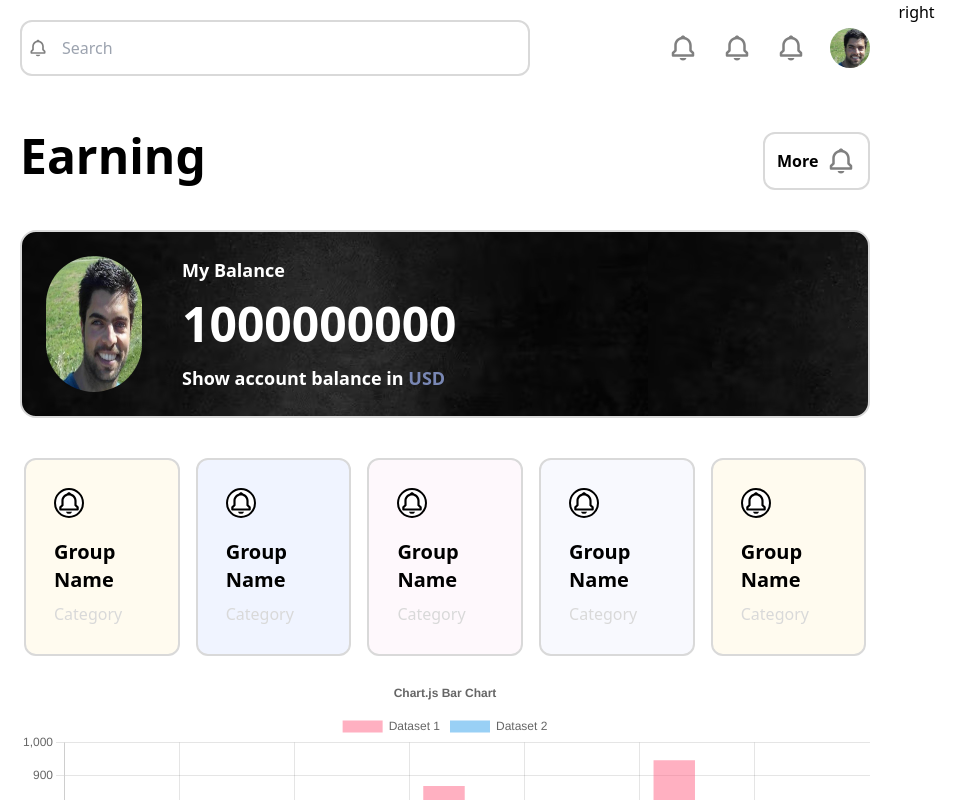
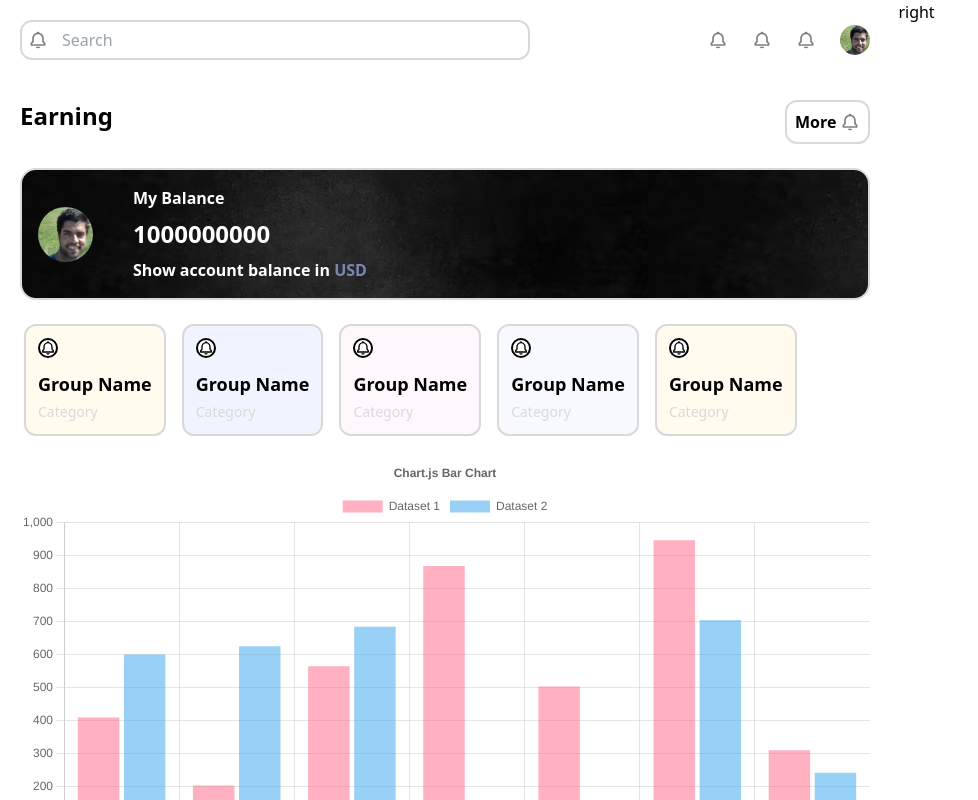
Before and after one commit to leeya018/equal-bill-firebase, a Next.js app: page / in a window 1280 px wide. Shown: the top 800 px of the page, without its empty margins (0-978 px from the left). Built offline with nearby package versions, Linux system fonts and the light colour scheme; no server answers.

Commit message:
fix style left

```diff
--- a/components/BlackBlock.jsx
+++ b/components/BlackBlock.jsx
@@ -8,22 +8,24 @@ import Image from "next/image";
 export default function BlackBlock() {
   return (
     <div
-      className="mb-5 mx-5 p-6 border-2
+      className="mb-1 mx-5 p-4 border-2
      border-gray rounded-2xl  text-white
   flex justify-start gap-10 bg-zebra"
     >
       {/* <PieChart style={{ width: "10%", height: "10%" }} /> */}
-      <Image
-        alt="profile image"
-        width={96}
-        height={96}
-        className="rounded-full "
-        src={"/me.jpg"}
-      />
-      <div className="flex flex-col  justify-around gap-4">
-        <div className="font-semibold text-lg">My Balance </div>
-        <div className="font-bold text-5xl">1000000000</div>
-        <div className="font-semibold text-lg">
+      <div className="flex justify-center items-center">
+        <Image
+          alt="profile image"
+          width={55}
+          height={55}
+          className="rounded-full "
+          src={"/me.jpg"}
+        />
+      </div>
+      <div className="flex flex-col  justify-around gap-2">
+        <div className="font-semibold text-md">My Balance </div>
+        <div className="font-bold text-2xl">1000000000</div>
+        <div className="font-semibold text-md">
           Show account balance in <span className="text-[#7987B4]"> USD</span>
         </div>
       </div>
--- /dev/null
+++ b/components/GroupGraphResult.jsx
@@ -0,0 +1,17 @@
+import * as React from "react";
+import Nav from "./Nav";
+import { BiBell } from "react-icons/bi";
+import Title from "./Titlle";
+import PieChart from "./PieChart";
+import Image from "next/image";
+import BlackBlock from "./BlackBlock";
+import Groups from "./Groups";
+import VerticalChart from "./VerticalChart";
+
+export default function GroupGraphResult() {
+  return (
+    <div>
+      <VerticalChart style={{ width: "10%", height: "10%" }} />
+    </div>
+  );
+}
--- a/components/Groups.jsx
+++ b/components/Groups.jsx
@@ -20,16 +20,16 @@ export default function Groups() {
 function Group({ className }) {
   return (
     <div
-      className={`p-7 flex flex-col border-2 border-gray
-      rounded-xl gap-2 ${className}`}
+      className={`p-3 flex flex-col border-2 border-gray
+      rounded-xl gap-1 ${className}`}
     >
       <BiBell
-        size={30}
+        size={20}
         color="black"
-        className="border-2 rounded-full bg-white mb-3"
+        className="border-2 rounded-full bg-white mb-2"
       />
-      <div className="text-xl font-semibold">Group Name</div>
-      <div className="text-gray ">Category</div>
+      <div className="text-lg font-semibold">Group Name</div>
+      <div className="text-gray text-sm">Category</div>
     </div>
   );
 }
--- a/components/Nav.jsx
+++ b/components/Nav.jsx
@@ -4,7 +4,7 @@ import Image from "next/image";
 
 export default function Nav() {
   return (
-    <div className="mb-4  bg-white w-full flex justify-between items-center text-black">
+    <div className="  bg-white w-full flex justify-between items-center text-black">
       <div className=" p-5 flex justify-between items-center w-full  ">
         <div className="relative flex items-center w-[60%]">
           <BiBell size={20} color="gray" className="absolute my-auto left-2 " />
@@ -12,18 +12,18 @@ export default function Nav() {
           <input
             type="text"
             placeholder="Search"
-            className="pl-10 h-14  w-full border-2 border-gray rounded-xl"
+            className="pl-10 h-10  w-full border-2 border-gray rounded-xl"
           />
         </div>
         <div className="flex gap-6 items-center">
-          <BiBell size={30} color="gray" />
-          <BiBell size={30} color="gray" />
-          <BiBell size={30} color="gray" />
+          <BiBell size={20} color="gray" />
+          <BiBell size={20} color="gray" />
+          <BiBell size={20} color="gray" />
 
           <Image
             alt="profile image"
-            width={40}
-            height={40}
+            width={30}
+            height={30}
             className="rounded-full "
             src={"/me.jpg"}
           />
--- a/components/Titlle.jsx
+++ b/components/Titlle.jsx
@@ -4,14 +4,14 @@ import Image from "next/image";
 
 export default function Title() {
   return (
-    <div className="p-5 mb-5 w-full flex justify-between ">
-      <div className=" font-bold text-5xl">Earning</div>
+    <div className="p-5 mb-1 w-full flex justify-between ">
+      <div className=" font-bold text-2xl">Earning</div>
       <button
-        className="p-3 flex justify-around items-center
-    rounded-xl border-2 border-gray gap-2"
+        className="p-2 flex justify-around items-center
+    rounded-xl border-2 border-gray gap-1"
       >
         <div className="font-semibold">More</div>
-        <BiBell size={30} color="gray" />
+        <BiBell size={20} color="gray" />
       </button>
     </div>
   );
--- a/components/VerticalChart.jsx
+++ b/components/VerticalChart.jsx
@@ -51,6 +51,6 @@ export const data = {
   ],
 };
 
-export default function VerticalChart() {
-  return <Bar options={options} data={data} className="mx-5" />;
+export default function VerticalChart({ style }) {
+  return <Bar options={options} data={data} style={style} className="mx-5" />;
 }
```
